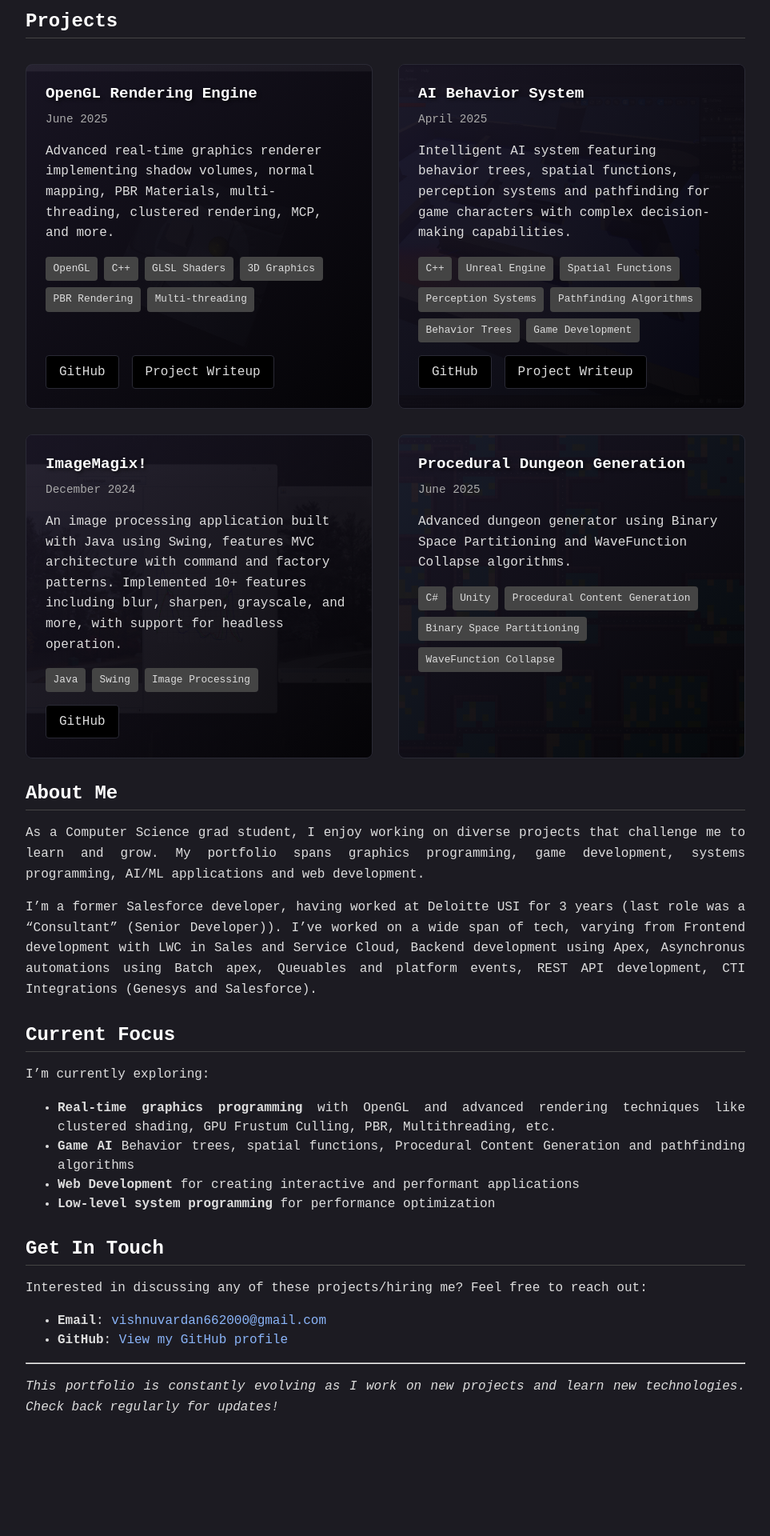
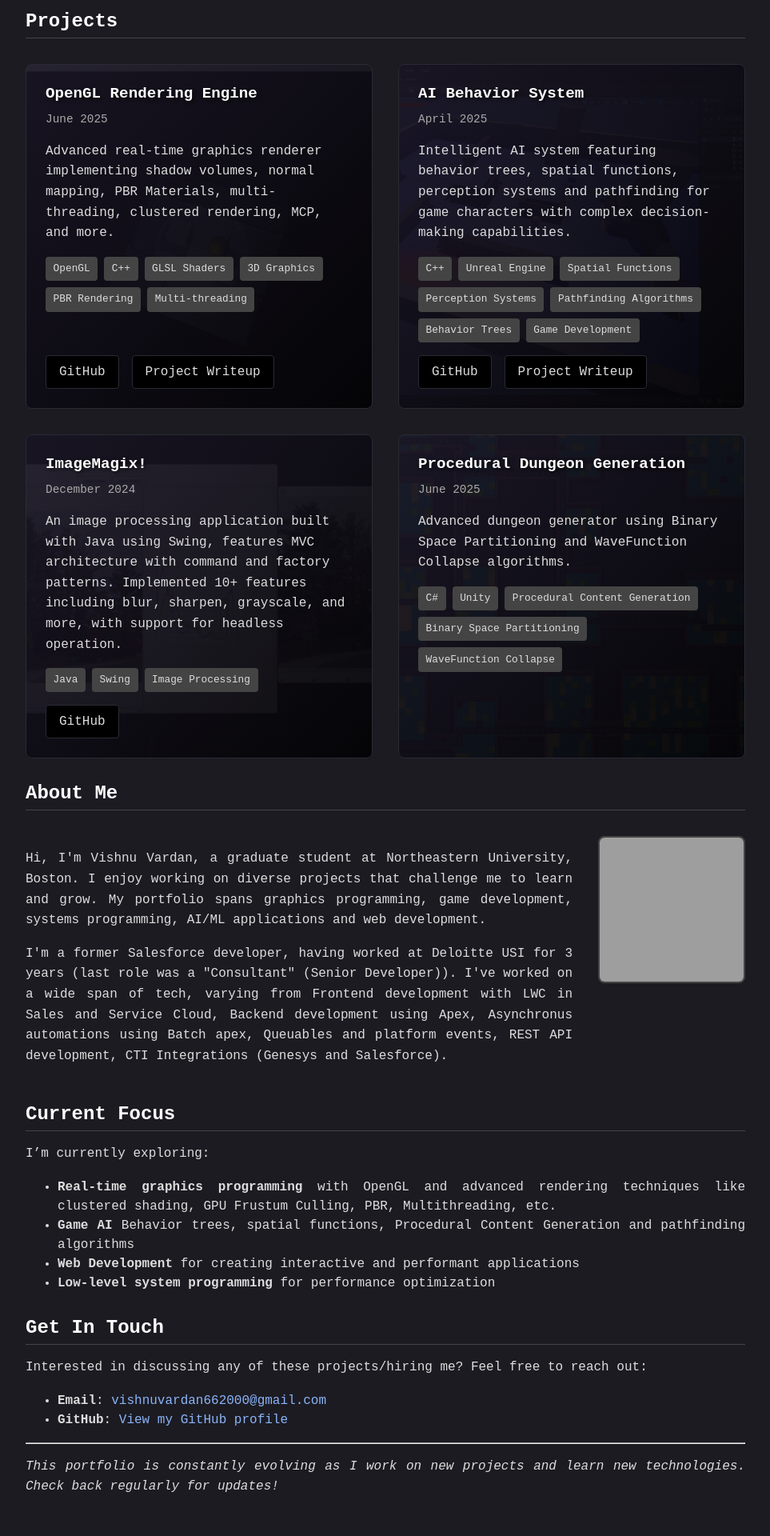
Before and after one commit to VV-22/vv-22.github.io, a Jekyll site: the page built from portfolio.md, in a window 1280 px wide. Shown: the part 3142-5062 px from the top of the page at 80% size, without its empty margins (158-1121 px from the left). Built offline with Jekyll 4.4.1, drawn with Linux system fonts in a browser that asks for light colours; before the commit the page ends 4963 px from its top, so only the background shows below that; grey boxes are pictures that could not be loaded.

Commit message:
about me edits

```diff
--- a/_config.yml
+++ b/_config.yml
@@ -18,7 +18,7 @@
 # You can create any custom variable you would like, and they will be accessible
 # in the templates via {{ site.myvariable }}.
 
-title: The Journey of a Curious CS Grad
+title: Excerpts from a CS grad student
 email: vishnuvardan662000@gmail.com
 description: >- # this means to ignore newlines until "baseurl:"
   This is a personal blog where I share stuff I do or find interesting, mostly related to Computer Science, especially in Computer Graphics, Game Development and Computer Systems.
--- a/_layouts/home.html
+++ b/_layouts/home.html
@@ -230,7 +230,7 @@
                 <a href="/portfolio">/portfolio</a>
             </div>
         </div>
-        <h1>{{ site.title | default: "The Journey of a Curious CS Grad" }}</h1>
+        <h1>{{ site.title | default: "Excerpts from a CS grad student" }}</h1>
         <hr class="desktop-only">
     </div>
     <div class="container">
--- a/_layouts/portfolio.html
+++ b/_layouts/portfolio.html
@@ -80,6 +80,39 @@
             margin: 2rem 0 1rem 0;
             border-bottom: 1px solid #444;
             padding-bottom: 0.5rem;
+        }
+
+        .about-section {
+            margin: 2rem 0;
+        }
+
+        .about-content {
+            display: flex;
+            align-items: flex-start;
+            gap: 2rem;
+            margin-top: 1.5rem;
+        }
+
+        .about-text {
+            flex: 1;
+        }
+
+        .about-photo {
+            flex-shrink: 0;
+        }
+
+        .profile-photo {
+            width: 180px;
+            height: 180px;
+            border-radius: 8px;
+            object-fit: cover;
+            border: 2px solid #444;
+            transition: all 0.2s ease;
+        }
+
+        .profile-photo:hover {
+            border-color: #666;
+            transform: scale(1.02);
         }
 
         .project-grid {
@@ -560,6 +593,18 @@
                 grid-template-columns: 1fr;
             }
 
+            .about-content {
+                flex-direction: column;
+                align-items: center;
+                text-align: center;
+                gap: 1.5rem;
+            }
+
+            .profile-photo {
+                width: 150px;
+                height: 150px;
+            }
+
             h1 {
                 font-size: 1.5rem;
             }
--- a/portfolio.md
+++ b/portfolio.md
@@ -86,9 +86,18 @@ experience:
 
 ## About Me
 
-As a Computer Science grad student, I enjoy working on diverse projects that challenge me to learn and grow. My portfolio spans graphics programming, game development, systems programming, AI/ML applications and web development.
+<div class="about-section">
+  <div class="about-content">
+    <div class="about-text">
+      <p>Hi, I'm Vishnu Vardan, a graduate student at Northeastern University, Boston. I enjoy working on diverse projects that challenge me to learn and grow. My portfolio spans graphics programming, game development, systems programming, AI/ML applications and web development.</p>
 
-I'm a former Salesforce developer, having worked at Deloitte USI for 3 years (last role was a "Consultant" (Senior Developer)). I've worked on a wide span of tech, varying from Frontend development with LWC in Sales and Service Cloud, Backend development using Apex, Asynchronus automations using Batch apex, Queuables and platform events, REST API development, CTI Integrations (Genesys and Salesforce).
+      <p>I'm a former Salesforce developer, having worked at Deloitte USI for 3 years (last role was a "Consultant" (Senior Developer)). I've worked on a wide span of tech, varying from Frontend development with LWC in Sales and Service Cloud, Backend development using Apex, Asynchronus automations using Batch apex, Queuables and platform events, REST API development, CTI Integrations (Genesys and Salesforce).</p>
+    </div>
+    <div class="about-photo">
+      <img src="{{ '/assets/img/photo.jpg' | relative_url }}" alt="Vishnu Vardan" class="profile-photo">
+    </div>
+  </div>
+</div>
 
 ## Current Focus
 
```
Also changed, not shown: 1 other file.
